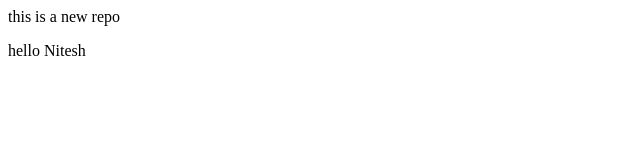
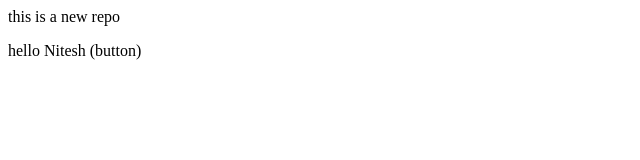
Before and after one commit to Nitesh-gif-create/local1Repo, a plain HTML site: page index.html in a window 1280 px wide. Shown: the full height of the page, 0-640 px from the left. Drawn offline with Linux system fonts and the light colour scheme.

```diff
--- a/index.html
+++ b/index.html
@@ -1,2 +1,2 @@
 <p> this is a new repo </p>
-<p> hello Nitesh </p>
+<p> hello Nitesh (button)</p>
```
